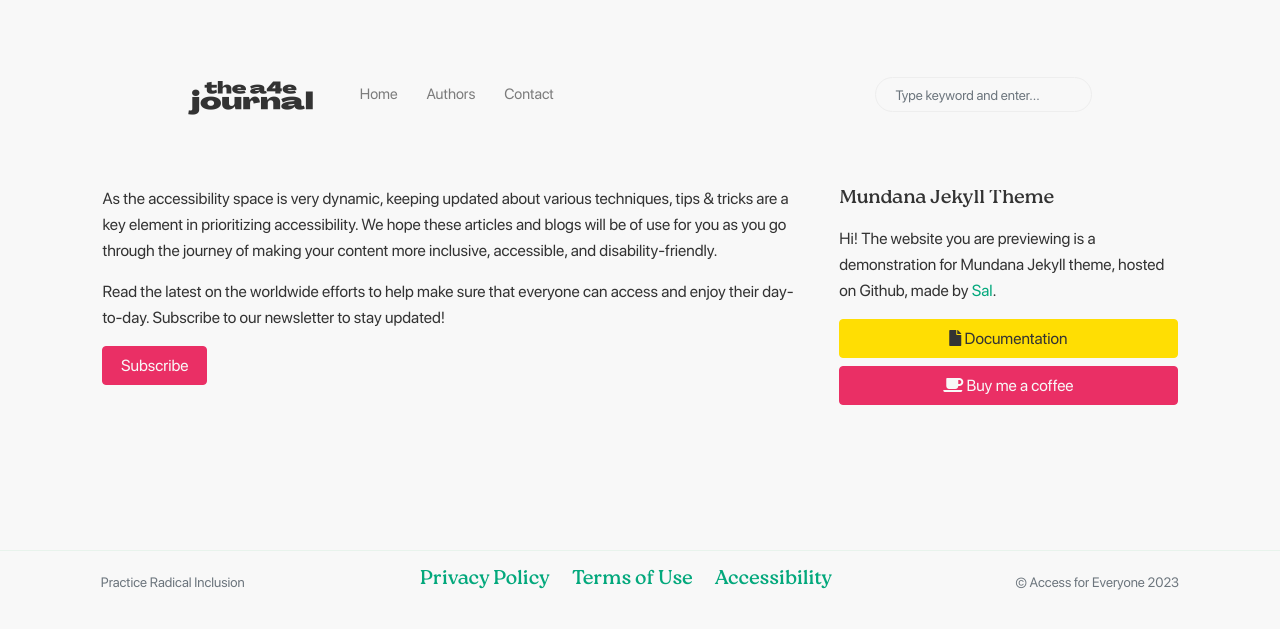
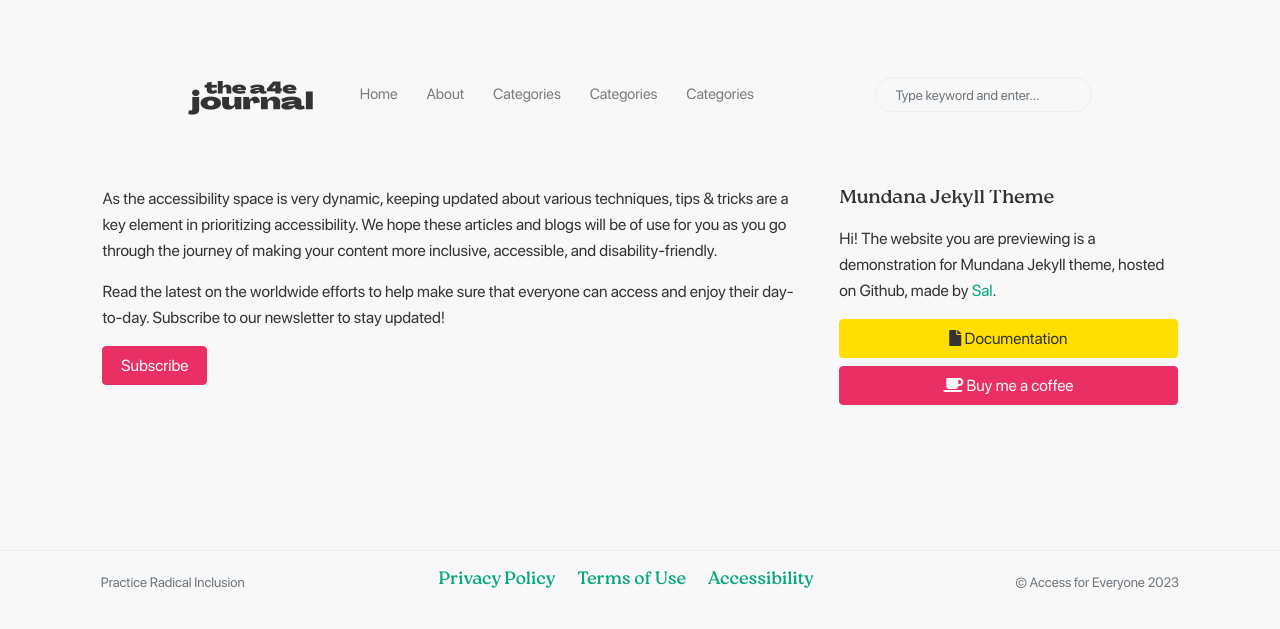
Before and after one commit to syedulazam/a4e-journal, a Jekyll site: the page built from _pages/about.md, in a window 1280 px wide. Shown: the top 629 px of the page. Built offline with Jekyll 4.4.1, drawn with Linux system fonts in a browser that asks for light colours; nearby versions of some CDN libraries.

```diff
--- a/_includes/menu-header.html
+++ b/_includes/menu-header.html
@@ -4,8 +4,14 @@
 <a class="nav-link" href="{{site.baseurl}}">Home</a>
 </li>
 <li class="nav-item">
-<a class="nav-link" href="{{site.baseurl}}/authors-list">Authors</a>
+<a class="nav-link" href="https://a4e.org.in/about-us">About</a>
 </li>
 <li class="nav-item">
-<a class="nav-link" href="{{site.baseurl}}/contact">Contact</a>
+<a class="nav-link" href="{{site.baseurl}}/categories">Categories</a>
 </li>
+<li class="nav-item">
+<a class="nav-link" href="{{site.baseurl}}/categories">Categories</a>
+</li>
+<li class="nav-item">
+<a class="nav-link" href="{{site.baseurl}}/categories">Categories</a>
+</li>
```
Also changed, not shown: assets/css/main.css.
